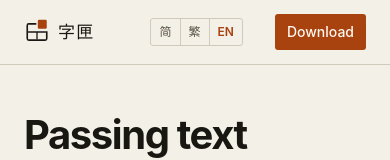
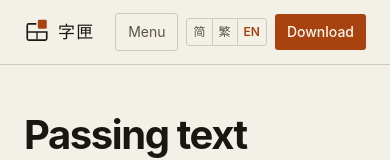
Before and after one commit to xingfengwxx/Clipbox, a Vue app in the folder ClipboxWeb/: page / in a window 390 px wide. Shown: the top 160 px of the page. Built offline with nearby package versions, Linux system fonts and the light colour scheme.

Commit message:
T-WEB-07: 响应式断点、窄屏导航与无障碍打磨

```diff
--- a/ClipboxWeb/src/components/SiteHeader.vue
+++ b/ClipboxWeb/src/components/SiteHeader.vue
@@ -1,10 +1,26 @@
 <script setup lang="ts">
+import { ref } from 'vue'
 import { useI18n } from 'vue-i18n'
 import { SUPPORTED_LOCALES, setLocale, type Locale } from '../i18n'
 
 const { t, locale } = useI18n()
 
 const localeOptions: Locale[] = [...SUPPORTED_LOCALES]
+
+const links = [
+  { id: 'features', key: 'nav.features' },
+  { id: 'how', key: 'nav.how' },
+  { id: 'download', key: 'nav.download' },
+  { id: 'selfhost', key: 'nav.selfhost' },
+  { id: 'faq', key: 'nav.faq' },
+] as const
+
+const menu = ref<HTMLDetailsElement | null>(null)
+
+// 窄屏菜单用原生 details，不做依赖 JS 的弹层；锚点跳转后手动收起，以免面板盖住目标区块。
+function closeMenu() {
+  if (menu.value) menu.value.open = false
+}
 </script>
 
 <template>
@@ -24,12 +40,22 @@ const localeOptions: Locale[] = [...SUPPORTED_LOCALES]
       </a>
 
       <nav class="site-nav" :aria-label="t('nav.label')">
-        <a href="#features">{{ t('nav.features') }}</a>
-        <a href="#how">{{ t('nav.how') }}</a>
-        <a href="#download">{{ t('nav.download') }}</a>
-        <a href="#selfhost">{{ t('nav.selfhost') }}</a>
-        <a href="#faq">{{ t('nav.faq') }}</a>
+        <a v-for="link in links" :key="link.id" :href="`#${link.id}`">{{ t(link.key) }}</a>
       </nav>
+
+      <details ref="menu" class="menu">
+        <summary class="menu__toggle">{{ t('nav.menu') }}</summary>
+        <nav class="menu__panel" :aria-label="t('nav.label')">
+          <a
+            v-for="link in links"
+            :key="link.id"
+            :href="`#${link.id}`"
+            @click="closeMenu"
+          >
+            {{ t(link.key) }}
+          </a>
+        </nav>
+      </details>
 
       <div class="lang-switch" role="group" :aria-label="t('lang.group')">
         <button
--- a/ClipboxWeb/src/i18n/locales/en.ts
+++ b/ClipboxWeb/src/i18n/locales/en.ts
@@ -4,6 +4,7 @@ export default {
     'Theca is an offline-first text relay: move text between your phone and desktop, publish read-only share pages, and use a local developer toolbox.',
   'a11y.skip': 'Skip to main content',
   'nav.label': 'Main navigation',
+  'nav.menu': 'Menu',
   'nav.features': 'Features',
   'nav.how': 'How it works',
   'nav.privacy': 'Security & privacy',
--- a/ClipboxWeb/src/i18n/locales/zh-CN.ts
+++ b/ClipboxWeb/src/i18n/locales/zh-CN.ts
@@ -4,6 +4,7 @@ export default {
     '字匣 Theca 是离线优先的跨设备文本中转工具：手机与桌面之间传递文本，生成只读分享页，附带本地开发者工具箱。',
   'a11y.skip': '跳到主要内容',
   'nav.label': '主要导航',
+  'nav.menu': '菜单',
   'nav.features': '功能',
   'nav.how': '工作方式',
   'nav.privacy': '安全与隐私',
--- a/ClipboxWeb/src/i18n/locales/zh-TW.ts
+++ b/ClipboxWeb/src/i18n/locales/zh-TW.ts
@@ -4,6 +4,7 @@ export default {
     '字匣 Theca 是離線優先的跨裝置文字中轉工具：手機與桌面之間傳遞文字，產生唯讀分享頁，附帶本機開發者工具箱。',
   'a11y.skip': '跳到主要內容',
   'nav.label': '主要導覽',
+  'nav.menu': '選單',
   'nav.features': '功能',
   'nav.how': '運作方式',
   'nav.privacy': '安全性與隱私',
--- a/ClipboxWeb/src/styles/base.css
+++ b/ClipboxWeb/src/styles/base.css
@@ -106,6 +106,7 @@ svg {
 }
 
 .site-header__inner {
+  position: relative;
   display: flex;
   align-items: center;
   gap: var(--space-6);
@@ -162,6 +163,52 @@ svg {
 
 .site-nav a:hover {
   color: var(--ink);
+}
+
+/* 窄屏导航：原生 details 折叠，不引入第三方组件 */
+.menu {
+  display: none;
+  position: static;
+  margin-inline-start: auto;
+}
+
+.menu__toggle {
+  list-style: none;
+  padding: 6px var(--space-3);
+  font-size: 14px;
+  color: var(--ink-2);
+  border: 1px solid var(--line);
+  border-radius: var(--radius-btn);
+  cursor: pointer;
+}
+
+.menu__toggle::-webkit-details-marker {
+  display: none;
+}
+
+/* 面板相对页头容器定位：若锚在小尺寸菜单按钮上，左缘会在 390px 视口被裁切 */
+.menu__panel {
+  position: absolute;
+  top: calc(100% + 1px);
+  right: var(--space-5);
+  z-index: 20;
+  min-width: 200px;
+  padding-block: var(--space-2);
+  background: var(--panel);
+  border: 1px solid var(--line);
+  border-radius: var(--radius-btn);
+}
+
+.menu__panel a {
+  display: block;
+  padding: var(--space-2) var(--space-4);
+  font-size: 14px;
+  color: var(--ink-2);
+}
+
+.menu__panel a:hover {
+  color: var(--ink);
+  background: var(--panel-2);
 }
 
 .lang-switch {
@@ -268,8 +315,15 @@ svg {
     display: none;
   }
 
-  .lang-switch {
-    margin-inline-start: auto;
+  .menu {
+    display: block;
+  }
+}
+
+/* 英文页头用 Menu / Download，比中文更宽；600px 起收紧间距，否则语言切换会被页头裁切 */
+@media (max-width: 600px) {
+  .site-header__inner {
+    gap: var(--space-2);
   }
 }
 
@@ -280,6 +334,10 @@ svg {
 
   .header-cta {
     padding-inline: var(--space-3);
+  }
+
+  .lang-switch button {
+    padding-inline: 6px;
   }
 
   .site-footer__group--end {
--- a/ClipboxWeb/src/styles/sections.css
+++ b/ClipboxWeb/src/styles/sections.css
@@ -522,7 +522,7 @@
   color: var(--warn);
 }
 
-@media (max-width: 1024px) {
+@media (max-width: 1119px) {
   .selfhost {
     grid-template-columns: 1fr;
     gap: var(--space-6);
```
